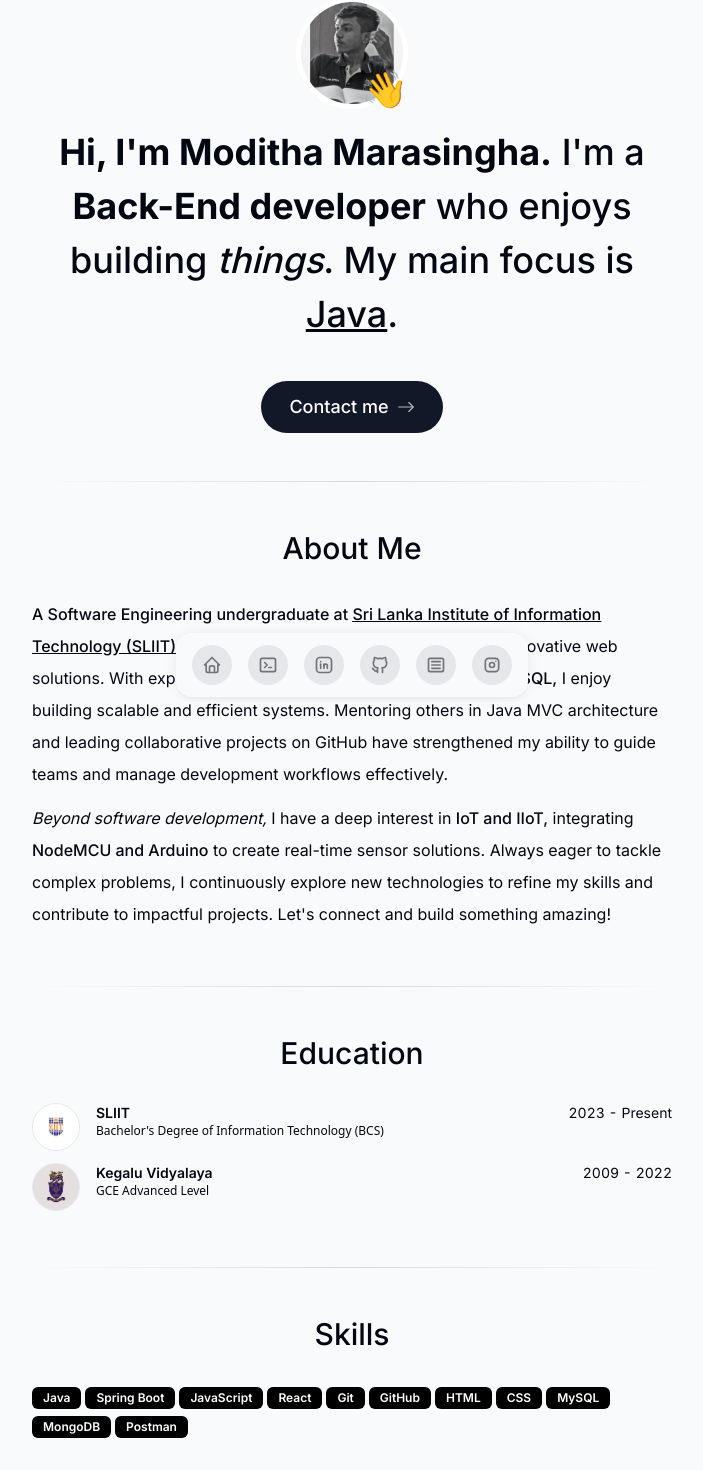
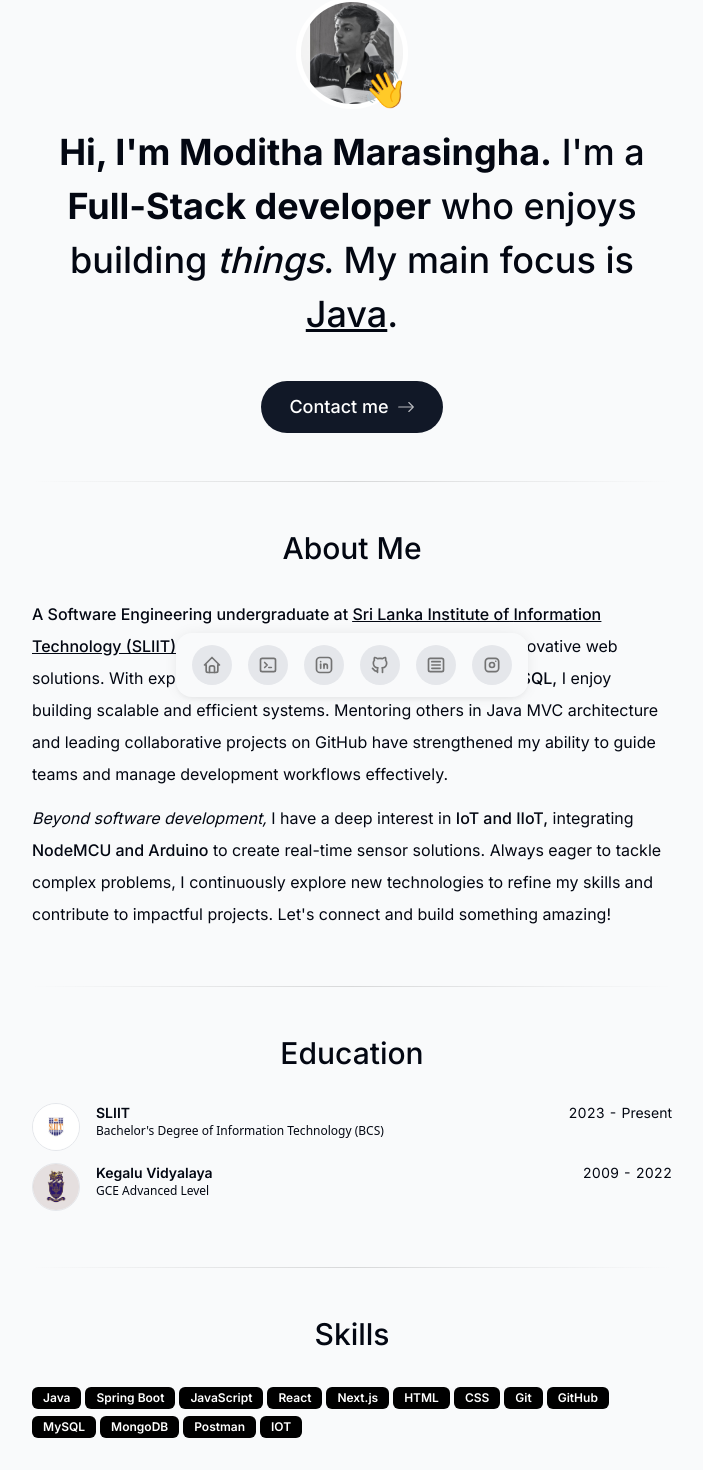
Before and after one commit to ModithaM/Portfolio-New, a Next.js app: page / in a window 1280 px wide. Shown: the part 87-1557 px from the top of the page, without its empty margins (288-991 px from the left). Built offline with nearby package versions, Linux system fonts and the light colour scheme.

Commit message:
SEO Updates

```diff
--- a/app/layout.tsx
+++ b/app/layout.tsx
@@ -8,7 +8,7 @@ const inter = Inter({ subsets: ["latin"] });
 
 export const metadata: Metadata = {
   title: "Moditha Marasingha",
-  description: "Generated by create next app",
+  description: "Explore the portfolio of Moditha Marasingha, a passionate Software Engineering undergraduate specializing in backend development, web solutions, and IoT projects. Showcasing expertise in Java, Spring Boot, React, MongoDB, and more.",
 };
 
 export default function RootLayout({
--- a/components/home.tsx
+++ b/components/home.tsx
@@ -57,7 +57,7 @@ export default function Home() {
         animate={{ opacity: 1, y: 0 }}
       >
         <span className="font-bold">Hi, I&apos;m Moditha Marasingha.</span> I&apos;m a{" "}
-        <span className="font-bold">Back-End developer</span>{" "}who enjoys
+        <span className="font-bold">Full-Stack developer</span>{" "}who enjoys
         building <span className="italic">things</span>. My main focus is{" "}
         <span className="underline">Java</span>.
       </motion.h1>
--- a/components/skills.tsx
+++ b/components/skills.tsx
@@ -12,13 +12,15 @@ export default function Skills() {
     "Spring Boot",
     "JavaScript",
     "React",
+    "Next.js",
+    "HTML",
+    "CSS",
     "Git",
     "GitHub",
-    "HTML",
-    "CSS",
     "MySQL",
     "MongoDB",
     "Postman",
+    "IOT",
   ];
 
   const fadeInAnimationVariants = {
```
